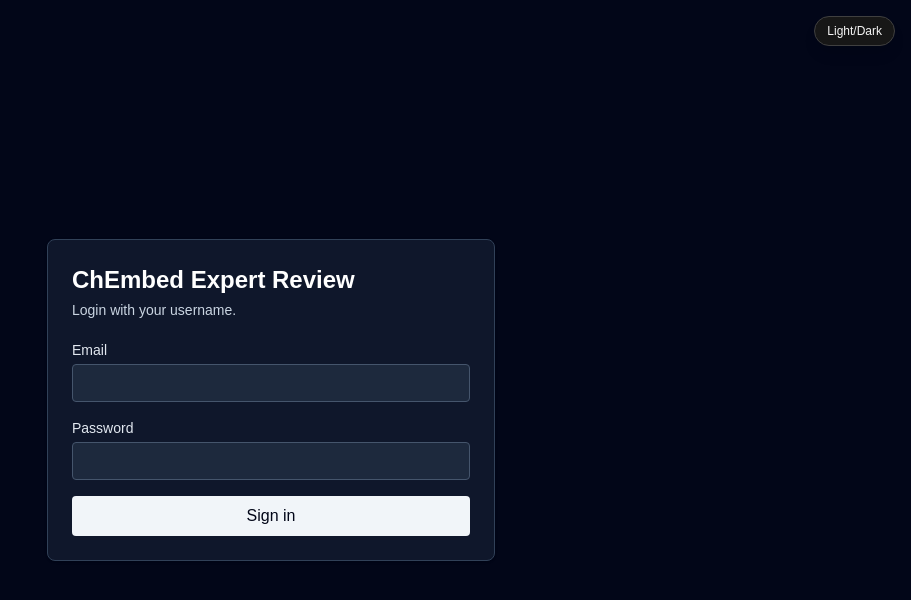
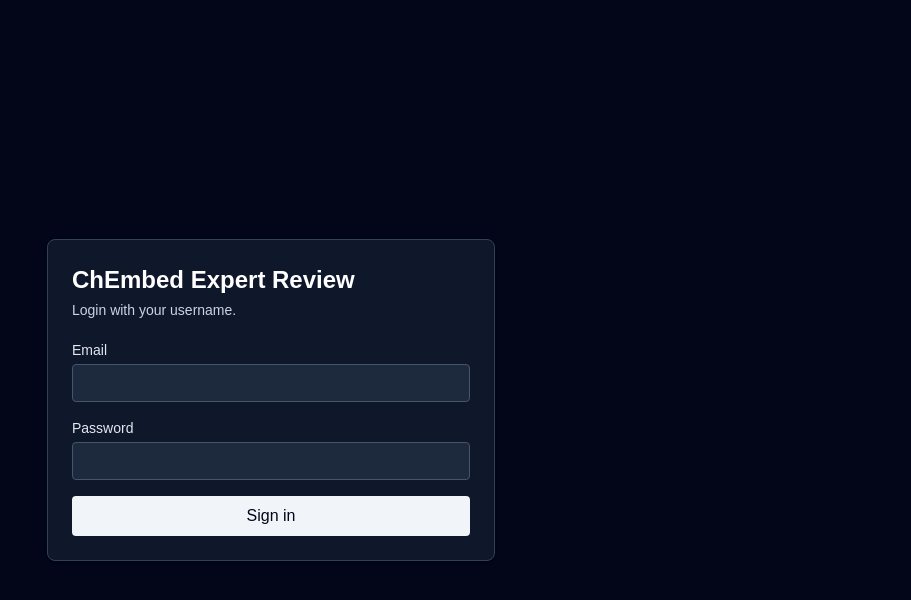
Before and after one commit to HSILA/chembed-eval-ui, a Next.js app: page /login in a window 1280 px wide. Shown: the top 600 px of the page, without its empty margins (369-1280 px from the left). Built offline with nearby package versions, Linux system fonts and the light colour scheme; no server answers.

Commit message:
Move reviewer theme toggle into header

```diff
--- a/src/app/layout.tsx
+++ b/src/app/layout.tsx
@@ -1,6 +1,5 @@
 import type { Metadata } from "next";
 import { Geist, Geist_Mono } from "next/font/google";
-import { ThemeToggle } from "@/components/ThemeToggle";
 import "./globals.css";
 
 const geistSans = Geist({
@@ -43,10 +42,7 @@ export default function RootLayout({
       <head>
         <script dangerouslySetInnerHTML={{ __html: themeInitScript }} />
       </head>
-      <body className="min-h-full flex flex-col">
-        <ThemeToggle />
-        {children}
-      </body>
+      <body className="min-h-full flex flex-col">{children}</body>
     </html>
   );
 }
--- a/src/app/review/page.tsx
+++ b/src/app/review/page.tsx
@@ -5,6 +5,7 @@ import { ChangeEvent, useEffect, useMemo, useState } from 'react'
 import { useRouter } from 'next/navigation'
 import { User } from '@supabase/supabase-js'
 import { supabase } from '@/lib/supabaseClient'
+import { ThemeToggle } from '@/components/ThemeToggle'
 
 type TaskType = 'training' | 'evaluation'
 type BucketKey = 'chemrxiv' | 'dolma' | 'successful' | 'unsuccessful'
@@ -639,6 +640,7 @@ export default function ReviewPage() {
             <div className="flex items-center justify-between text-sm">
               <div>{currentBucket.title} • Item {index + 1} / {items.length}</div>
               <div className="flex gap-2">
+                <ThemeToggle />
                 <Link href="/dashboard" className="cursor-pointer rounded border border-sky-700 bg-sky-700 px-3 py-1 text-white transition-colors hover:bg-sky-600">Dashboard</Link>
                 <Link href="/guide" target="_blank" className="cursor-pointer rounded border border-emerald-700 bg-emerald-700 px-3 py-1 text-white transition-colors hover:bg-emerald-600">Guide</Link>
                 <button className="cursor-pointer rounded border border-neutral-700 bg-neutral-900 px-3 py-1 text-white transition-colors hover:bg-neutral-800 disabled:opacity-50" disabled={index === 0} onClick={() => goToIndex(Math.max(0, index - 1))}>Previous</button>
--- a/src/components/ThemeToggle.tsx
+++ b/src/components/ThemeToggle.tsx
@@ -34,11 +34,11 @@ export function ThemeToggle() {
     <button
       type="button"
       onClick={toggleTheme}
-      className="fixed right-4 top-4 z-50 rounded-full border border-neutral-700 bg-neutral-900 px-3 py-1.5 text-xs font-medium text-neutral-100 shadow-lg transition-colors hover:bg-neutral-800"
+      className="cursor-pointer rounded border border-neutral-700 bg-neutral-900 px-3 py-1 text-sm text-neutral-100 shadow-sm transition-colors hover:bg-neutral-800"
       aria-label="Toggle light and dark theme"
       title="Toggle light/dark theme"
     >
-      Light/Dark
+      ☀️ / 🌙
     </button>
   )
 }
```
